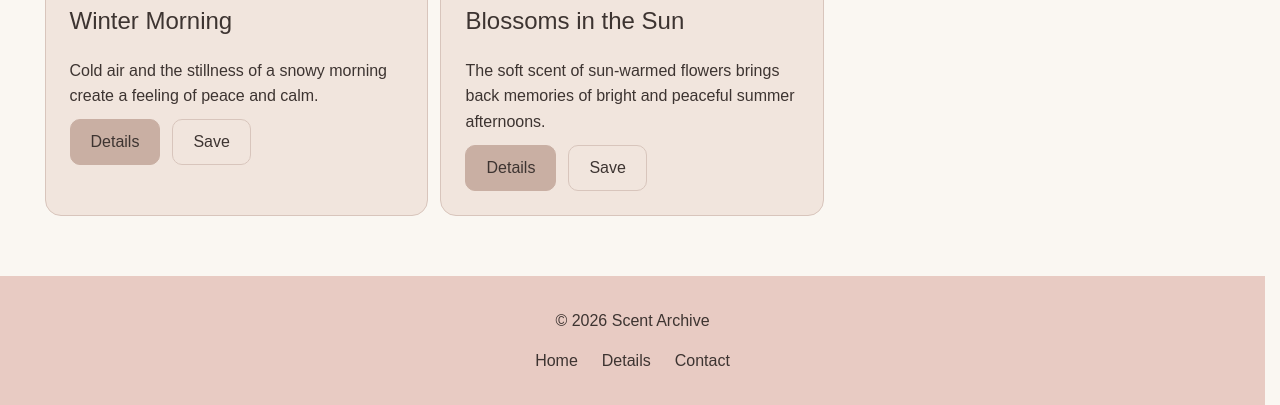
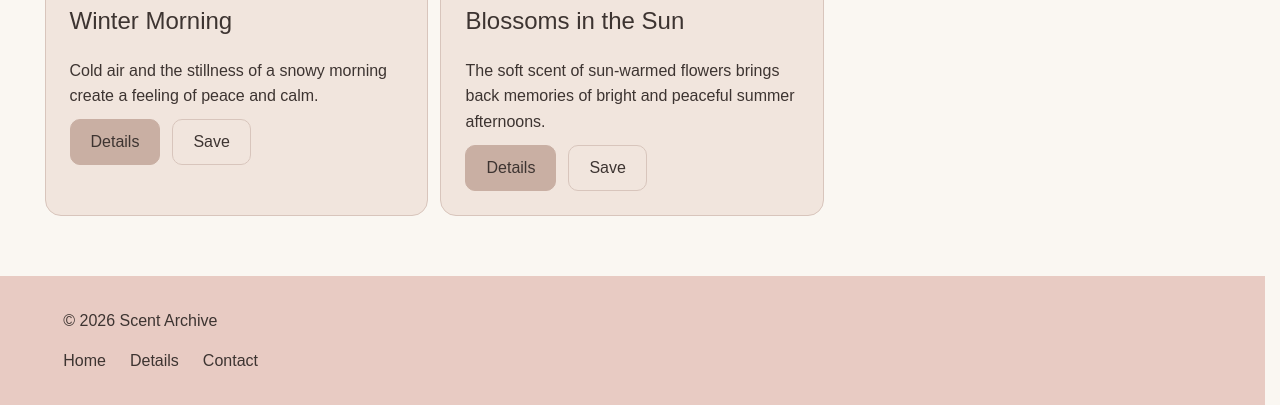
Before and after one commit to Yixuan1224/project2, a plain HTML site: page index.html in a window 1280 px wide. Shown: the part 1910-2315 px from the top of the page. Drawn offline with Linux system fonts and the light colour scheme.

Commit message:
Align footer content with Figma design

```diff
--- a/css/style.css
+++ b/css/style.css
@@ -378,14 +378,14 @@ img {
 /* Footer */
 
 .site-footer {
-    padding: 32px 24px;
+    padding: 32px 5%;
     background-color: var(--pink);
-    text-align: center;
+    text-align: left;
 }
 
 .footer-links {
     display: flex;
-    justify-content: center;
+    justify-content: flex-start;
     gap: 24px;
 }
 
```
